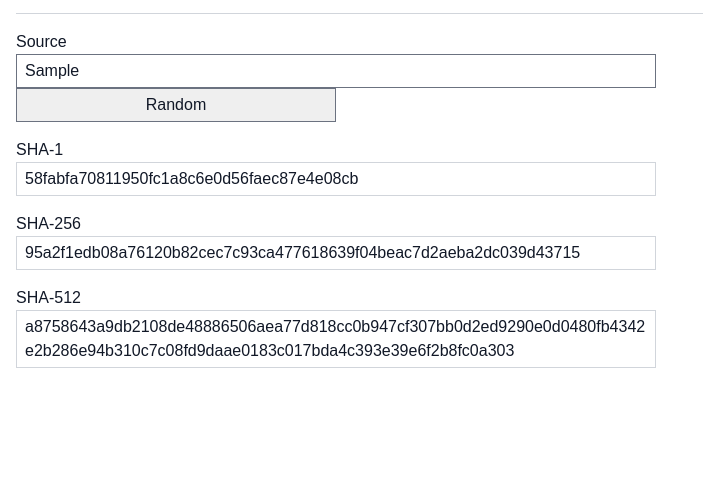
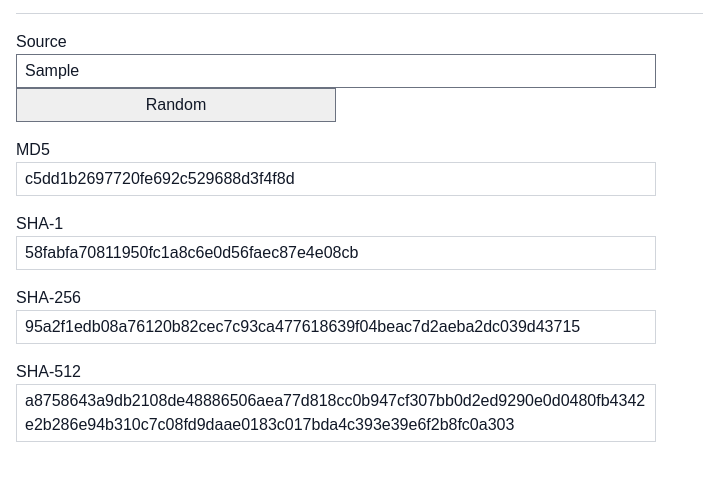
Before and after one commit to kamikoloss/toolbox, a plain HTML site: page hash.html in a window 1280 px wide. Shown: the part 123-604 px from the top of the page, without its empty margins (0-703 px from the left). Drawn offline with nearby package versions, Linux system fonts and the light colour scheme.

Commit message:
Hash に MD5 を追加した

```diff
--- a/hash.html
+++ b/hash.html
@@ -6,6 +6,7 @@
     <meta name="viewport" content="width=device-width,initial-scale=1">
     <link rel="stylesheet" href="./style.css">
     <link rel="icon" type="image/svg+xml" href="./favicon.svg" />
+    <script src="https://unpkg.com/js-md5@0.8.3/build/md5.min.js"></script>
     <title>Hash</title>
 </head>
 
@@ -17,12 +18,10 @@
             <input type="text" id="source" value="Sample" class="max-width-640" />
             <button type="button" id="random">Random</button>
         </div>
-        <!--
         <div>
             <div>MD5</div>
             <div id="md5" class="result max-width-640"></div>
         </div>
-        -->
         <div>
             <div>SHA-1</div>
             <div id="sha1" class="result max-width-640"></div>
@@ -39,7 +38,7 @@
     <script>
         const sourceInput = document.getElementById('source');
         const randomButton = document.getElementById('random');
-        //const md5Block = document.getElementById('md5');
+        const md5Block = document.getElementById('md5');
         const sha1Block = document.getElementById('sha1');
         const sha256Block = document.getElementById('sha256');
         const sha512Block = document.getElementById('sha512');
@@ -53,7 +52,7 @@
             return hashHex;
         }
         const refreshHashes = async (value) => {
-            //md5Block.innerHTML = 'TODO';
+            md5Block.innerHTML = md5(value);
             sha1Block.innerHTML = await getHashHex(value, 'SHA-1');
             sha256Block.innerHTML = await getHashHex(value, 'SHA-256');
             sha512Block.innerHTML  = await getHashHex(value, 'SHA-512');
```
